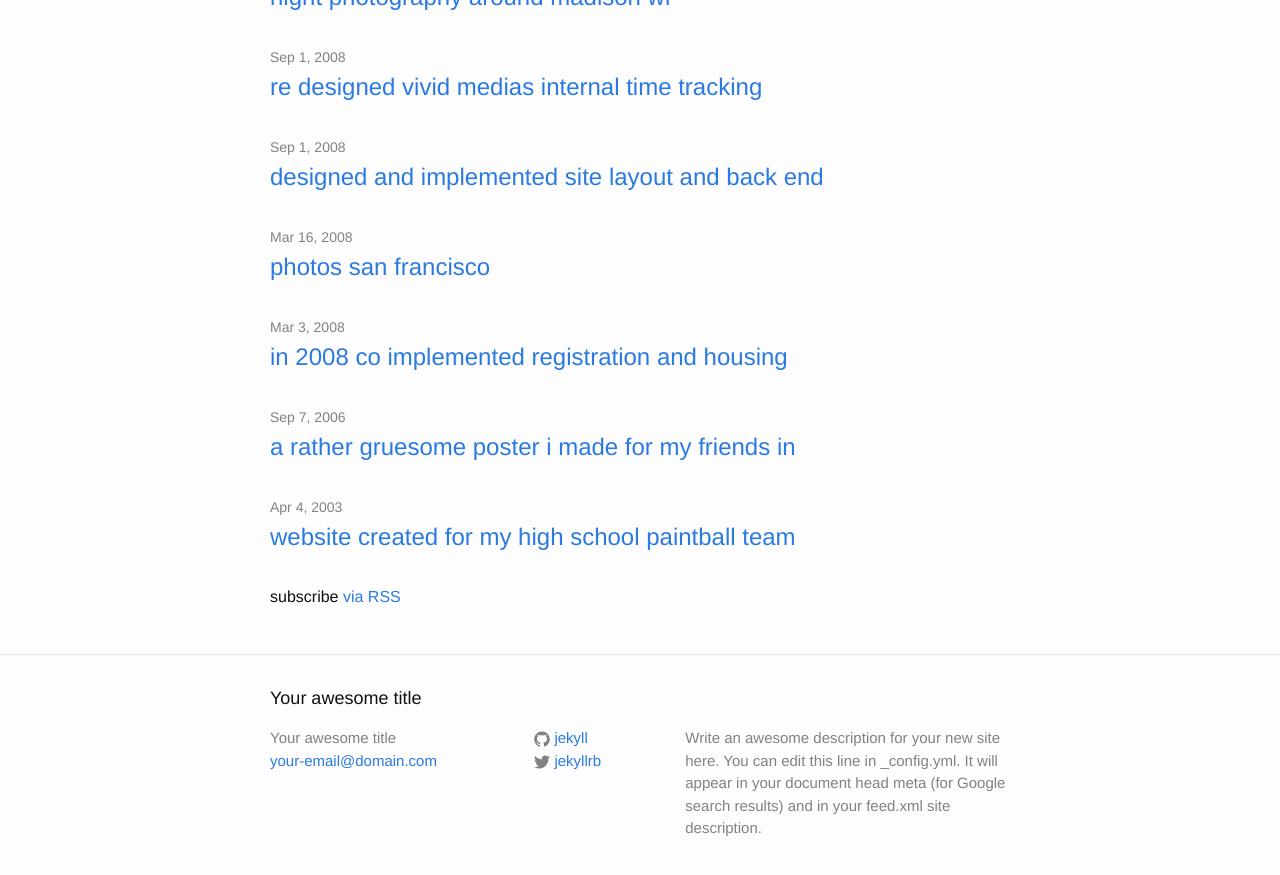
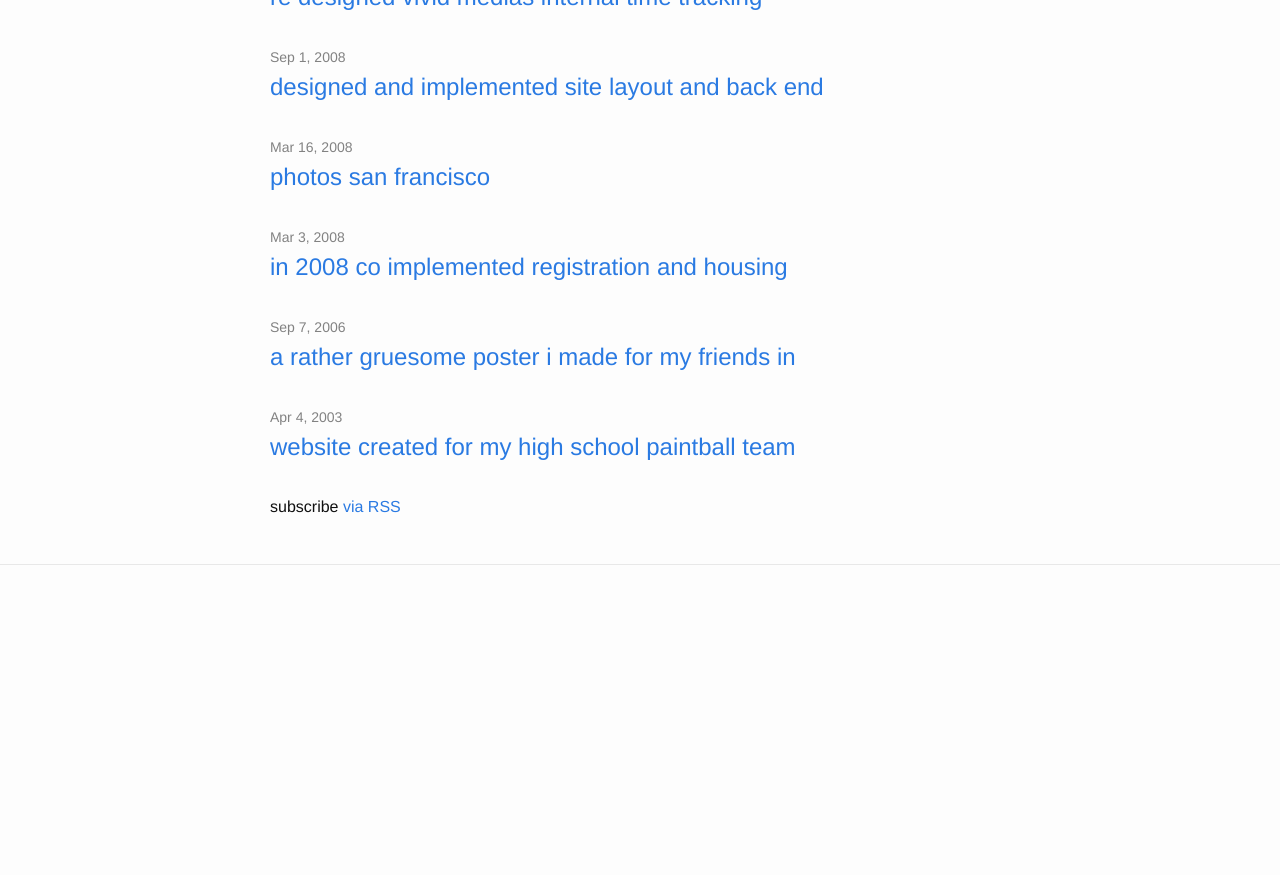
Before and after one commit to lookitscook/lookitscook.com, a Jekyll site: the page built from home.html, in a window 1280 px wide and 900 px high, scrolled down 10046 px. Shown: the top 875 px of the window. Built offline with Jekyll 4.4.1, drawn with Linux system fonts in a browser that asks for light colours; after the commit the page ends 10671 px from its top, so only the background shows below that; some of the changed text lies outside the part shown.

Commit message:
cleaned up layout

```diff
--- a/_includes/footer.html
+++ b/_includes/footer.html
@@ -1,55 +1,3 @@
 <footer class="site-footer">
 
-  <div class="wrapper">
-
-    <h2 class="footer-heading">{{ site.title }}</h2>
-
-    <div class="footer-col-wrapper">
-      <div class="footer-col  footer-col-1">
-        <ul class="contact-list">
-          <li>{{ site.title }}</li>
-          <li><a href="mailto:{{ site.email }}">{{ site.email }}</a></li>
-        </ul>
-      </div>
-
-      <div class="footer-col  footer-col-2">
-        <ul class="social-media-list">
-          {% if site.github_username %}
-          <li>
-            <a href="https://github.com/{{ site.github_username }}">
-              <span class="icon  icon--github">
-                <svg viewBox="0 0 16 16">
-                  <path fill="#828282" d="M7.999,0.431c-4.285,0-7.76,3.474-7.76,7.761 c0,3.428,2.223,6.337,5.307,7.363c0.388,0.071,0.53-0.168,0.53-0.374c0-0.184-0.007-0.672-0.01-1.32 c-2.159,0.469-2.614-1.04-2.614-1.04c-0.353-0.896-0.862-1.135-0.862-1.135c-0.705-0.481,0.053-0.472,0.053-0.472 c0.779,0.055,1.189,0.8,1.189,0.8c0.692,1.186,1.816,0.843,2.258,0.645c0.071-0.502,0.271-0.843,0.493-1.037 C4.86,11.425,3.049,10.76,3.049,7.786c0-0.847,0.302-1.54,0.799-2.082C3.768,5.507,3.501,4.718,3.924,3.65 c0,0,0.652-0.209,2.134,0.796C6.677,4.273,7.34,4.187,8,4.184c0.659,0.003,1.323,0.089,1.943,0.261 c1.482-1.004,2.132-0.796,2.132-0.796c0.423,1.068,0.157,1.857,0.077,2.054c0.497,0.542,0.798,1.235,0.798,2.082 c0,2.981-1.814,3.637-3.543,3.829c0.279,0.24,0.527,0.713,0.527,1.437c0,1.037-0.01,1.874-0.01,2.129 c0,0.208,0.14,0.449,0.534,0.373c3.081-1.028,5.302-3.935,5.302-7.362C15.76,3.906,12.285,0.431,7.999,0.431z"/>
-                </svg>
-              </span>
-
-              <span class="username">{{ site.github_username }}</span>
-            </a>
-          </li>
-          {% endif %}
-
-          {% if site.twitter_username %}
-          <li>
-            <a href="https://twitter.com/{{ site.twitter_username }}">
-              <span class="icon  icon--twitter">
-                <svg viewBox="0 0 16 16">
-                  <path fill="#828282" d="M15.969,3.058c-0.586,0.26-1.217,0.436-1.878,0.515c0.675-0.405,1.194-1.045,1.438-1.809
-                  c-0.632,0.375-1.332,0.647-2.076,0.793c-0.596-0.636-1.446-1.033-2.387-1.033c-1.806,0-3.27,1.464-3.27,3.27 c0,0.256,0.029,0.506,0.085,0.745C5.163,5.404,2.753,4.102,1.14,2.124C0.859,2.607,0.698,3.168,0.698,3.767 c0,1.134,0.577,2.135,1.455,2.722C1.616,6.472,1.112,6.325,0.671,6.08c0,0.014,0,0.027,0,0.041c0,1.584,1.127,2.906,2.623,3.206 C3.02,9.402,2.731,9.442,2.433,9.442c-0.211,0-0.416-0.021-0.615-0.059c0.416,1.299,1.624,2.245,3.055,2.271 c-1.119,0.877-2.529,1.4-4.061,1.4c-0.264,0-0.524-0.015-0.78-0.046c1.447,0.928,3.166,1.469,5.013,1.469 c6.015,0,9.304-4.983,9.304-9.304c0-0.142-0.003-0.283-0.009-0.423C14.976,4.29,15.531,3.714,15.969,3.058z"/>
-                </svg>
-              </span>
-
-              <span class="username">{{ site.twitter_username }}</span>
-            </a>
-          </li>
-          {% endif %}
-        </ul>
-      </div>
-
-      <div class="footer-col  footer-col-3">
-        <p class="text">{{ site.description }}</p>
-      </div>
-    </div>
-
-  </div>
-
 </footer>
--- a/_includes/header.html
+++ b/_includes/header.html
@@ -1,27 +1,11 @@
 <header class="site-header">
 
-  <div class="wrapper">
+  <h1><a class="site-title" href="{{ site.baseurl }}/">{{ site.title }}</a></h1>
 
-    <a class="site-title" href="{{ site.baseurl }}/">{{ site.title }}</a>
-
-    <nav class="site-nav">
-      <a href="#" class="menu-icon">
-        <svg viewBox="0 0 18 15">
-          <path fill="#424242" d="M18,1.484c0,0.82-0.665,1.484-1.484,1.484H1.484C0.665,2.969,0,2.304,0,1.484l0,0C0,0.665,0.665,0,1.484,0 h15.031C17.335,0,18,0.665,18,1.484L18,1.484z"/>
-          <path fill="#424242" d="M18,7.516C18,8.335,17.335,9,16.516,9H1.484C0.665,9,0,8.335,0,7.516l0,0c0-0.82,0.665-1.484,1.484-1.484 h15.031C17.335,6.031,18,6.696,18,7.516L18,7.516z"/>
-          <path fill="#424242" d="M18,13.516C18,14.335,17.335,15,16.516,15H1.484C0.665,15,0,14.335,0,13.516l0,0 c0-0.82,0.665-1.484,1.484-1.484h15.031C17.335,12.031,18,12.696,18,13.516L18,13.516z"/>
-        </svg>
-      </a>
-
-      <div class="trigger">
-        {% for page in site.pages %}
-          {% if page.title %}
-          <a class="page-link" href="{{ page.url | prepend: site.baseurl }}">{{ page.title }}</a>
-          {% endif %}
-        {% endfor %}
-      </div>
-    </nav>
-
-  </div>
+  <ul id="categories">
+    {% for category in site.categories %}
+      <li>{{ category | first }}</li>
+    {% endfor %}
+  </ul>
 
 </header>
--- a/_posts/2014-10-22-welcome-to-jekyll.markdown
+++ /dev/null
@@ -1,25 +0,0 @@
----
-layout: post
-title:  "Welcome to Jekyll!"
-date:   2014-10-22 12:32:21
-categories: jekyll update
----
-You’ll find this post in your `_posts` directory. Go ahead and edit it and re-build the site to see your changes. You can rebuild the site in many different ways, but the most common way is to run `jekyll serve --watch`, which launches a web server and auto-regenerates your site when a file is updated.
-
-To add new posts, simply add a file in the `_posts` directory that follows the convention `YYYY-MM-DD-name-of-post.ext` and includes the necessary front matter. Take a look at the source for this post to get an idea about how it works.
-
-Jekyll also offers powerful support for code snippets:
-
-{% highlight ruby %}
-def print_hi(name)
-  puts "Hi, #{name}"
-end
-print_hi('Tom')
-#=> prints 'Hi, Tom' to STDOUT.
-{% endhighlight %}
-
-Check out the [Jekyll docs][jekyll] for more info on how to get the most out of Jekyll. File all bugs/feature requests at [Jekyll’s GitHub repo][jekyll-gh]. If you have questions, you can ask them on [Jekyll’s dedicated Help repository][jekyll-help].
-
-[jekyll]:      http://jekyllrb.com
-[jekyll-gh]:   https://github.com/jekyll/jekyll
-[jekyll-help]: https://github.com/jekyll/jekyll-help
```
